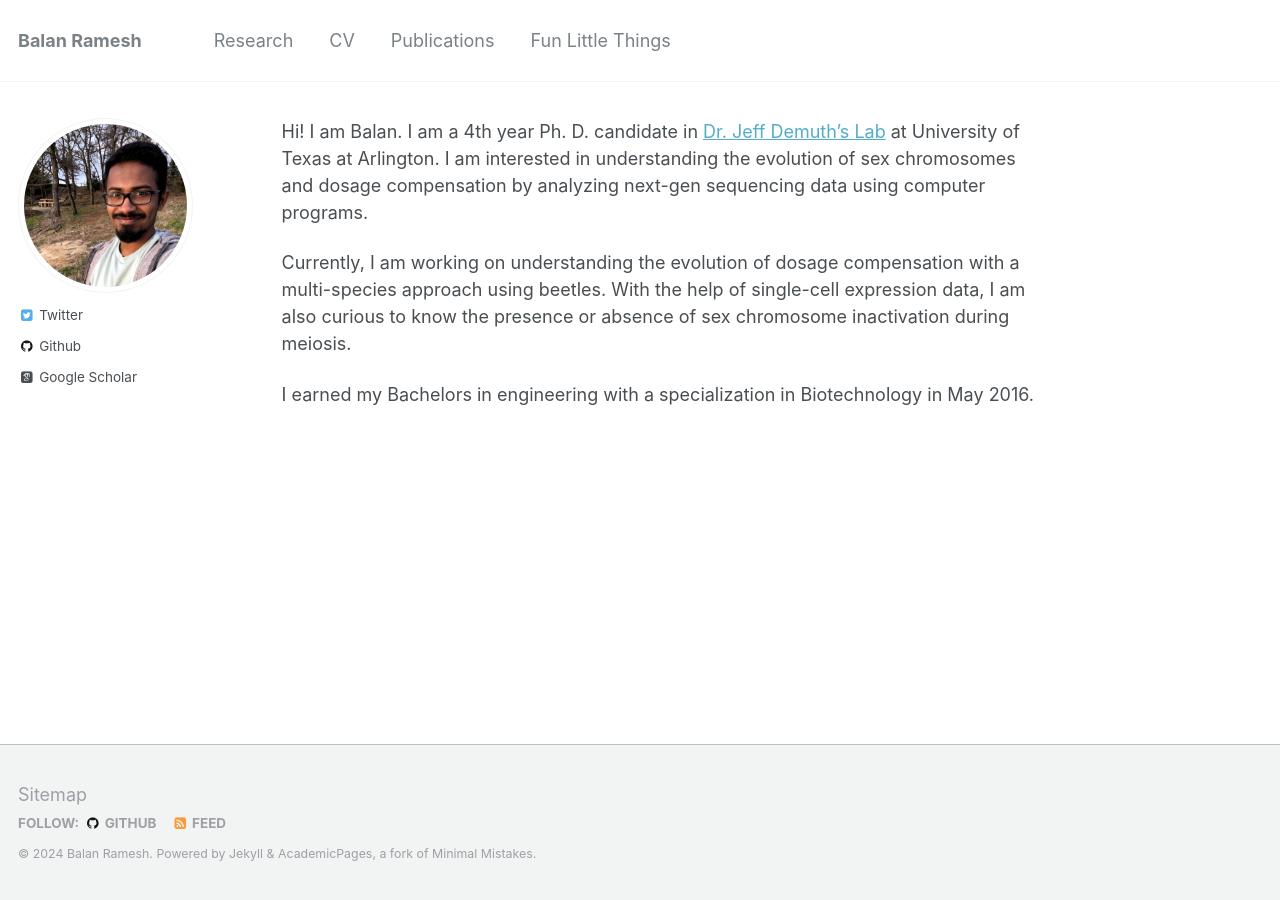
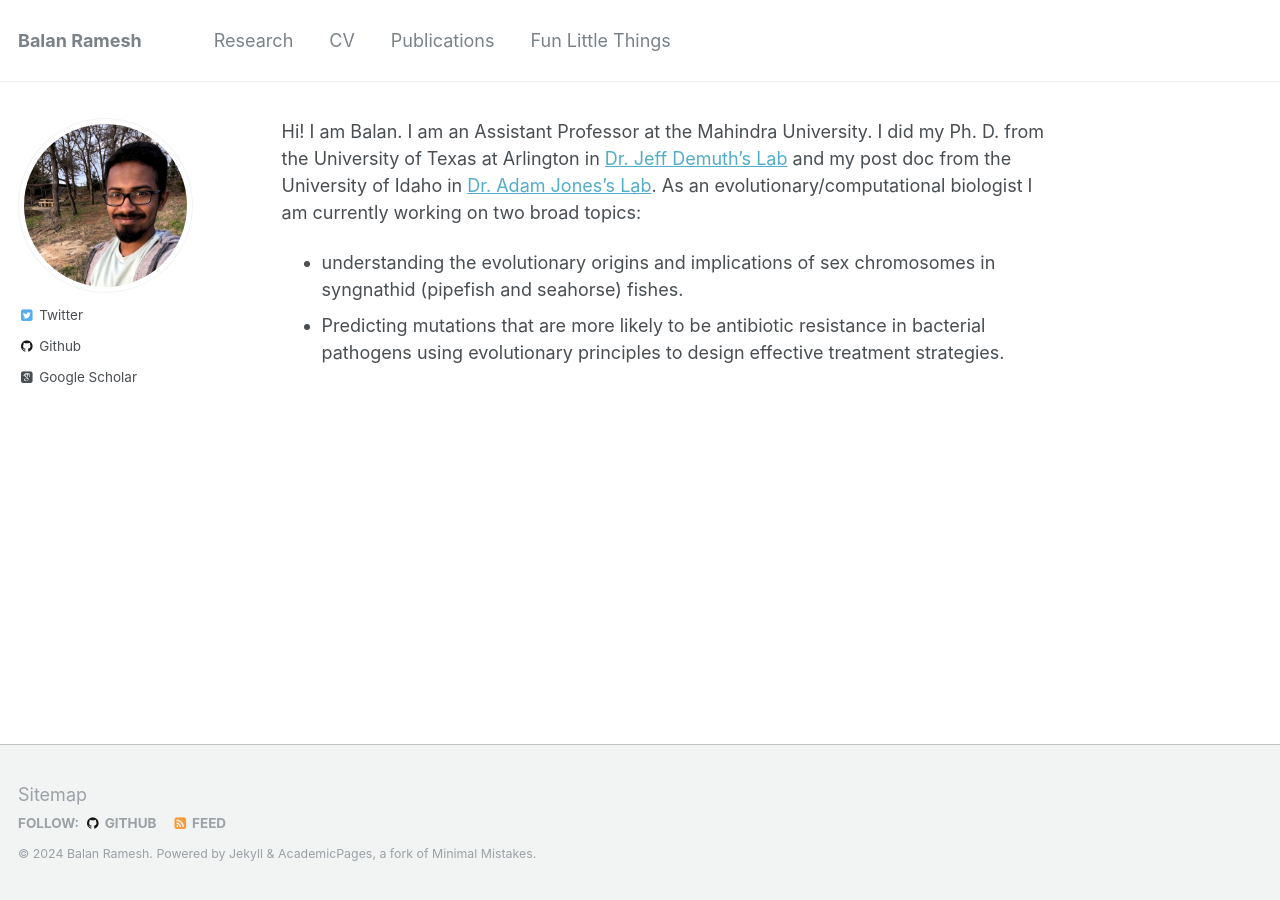
Before and after one commit to rameshbalan/rameshbalan.github.io, a Jekyll site: the page built from _pages/about.md, in a window 1280 px wide. Built offline with Jekyll 4.4.1, drawn with Linux system fonts in a browser that asks for light colours; some web fonts are replaced.

Commit message:
test_major_update

```diff
--- a/_pages/about.md
+++ b/_pages/about.md
@@ -7,8 +7,6 @@ redirect_from:
   - /about.html
 ---
 
-Hi! I am Balan. I am a 4th year Ph. D. candidate in [Dr. Jeff Demuth's Lab](https://www.uta.edu/faculty/demuth) at University of Texas at Arlington. I am interested in understanding the evolution of sex chromosomes and dosage compensation by analyzing next-gen sequencing data using computer programs.
-
-Currently, I am working on understanding the evolution of dosage compensation with a multi-species approach using beetles. With the help of single-cell expression data, I am also curious to know the presence or absence of sex chromosome inactivation during meiosis.
-
-I earned my Bachelors in engineering with a specialization in Biotechnology in May 2016.
+Hi! I am Balan. I am an Assistant Professor at the Mahindra University. I did my Ph. D. from the University of Texas at Arlington in [Dr. Jeff Demuth's Lab](https://www.uta.edu/faculty/demuth) and my post doc from the University of Idaho in [Dr. Adam Jones's Lab](https://pipefishguysite.wordpress.com/jones-lab-research/). As an evolutionary/computational biologist I am currently working on two broad topics:
+  - understanding the evolutionary origins and implications of sex chromosomes in syngnathid (pipefish and seahorse) fishes.
+  - Predicting mutations that are more likely to be antibiotic resistance in bacterial pathogens using evolutionary principles to design effective treatment strategies.
```
